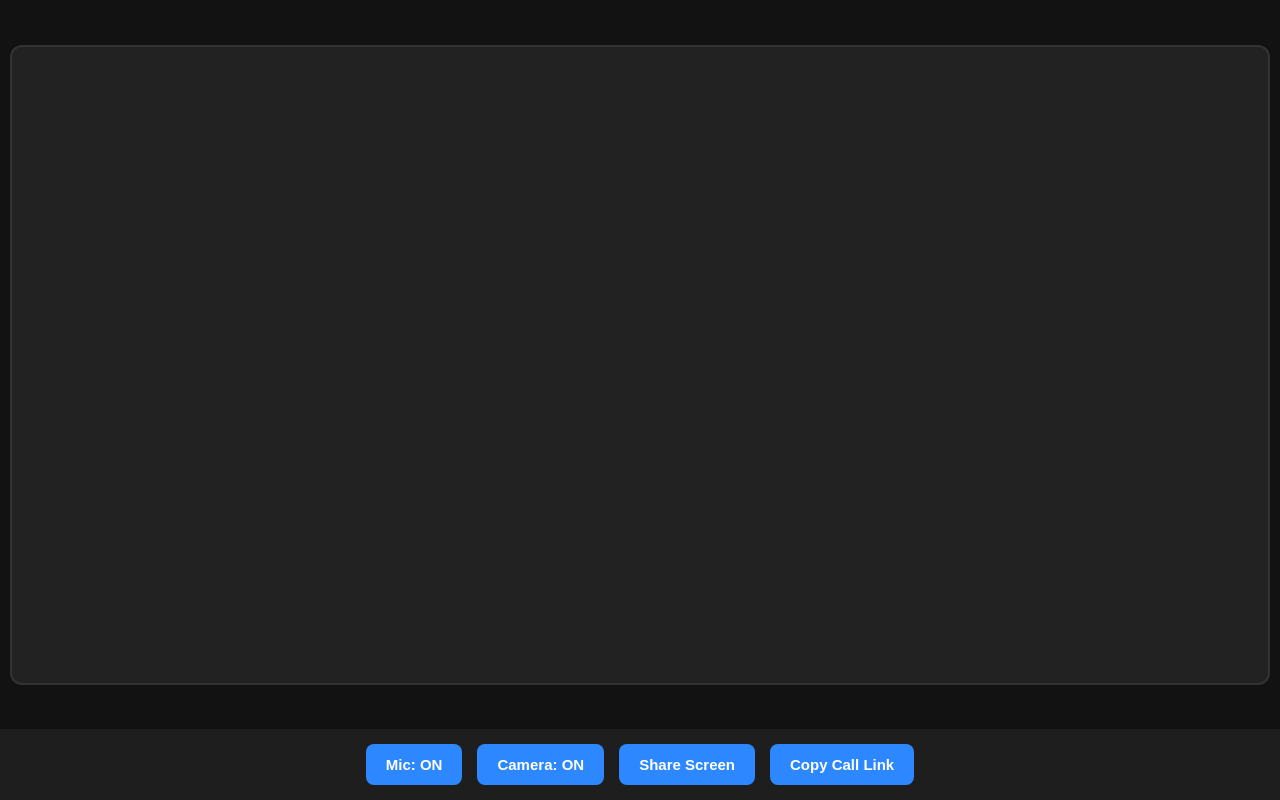
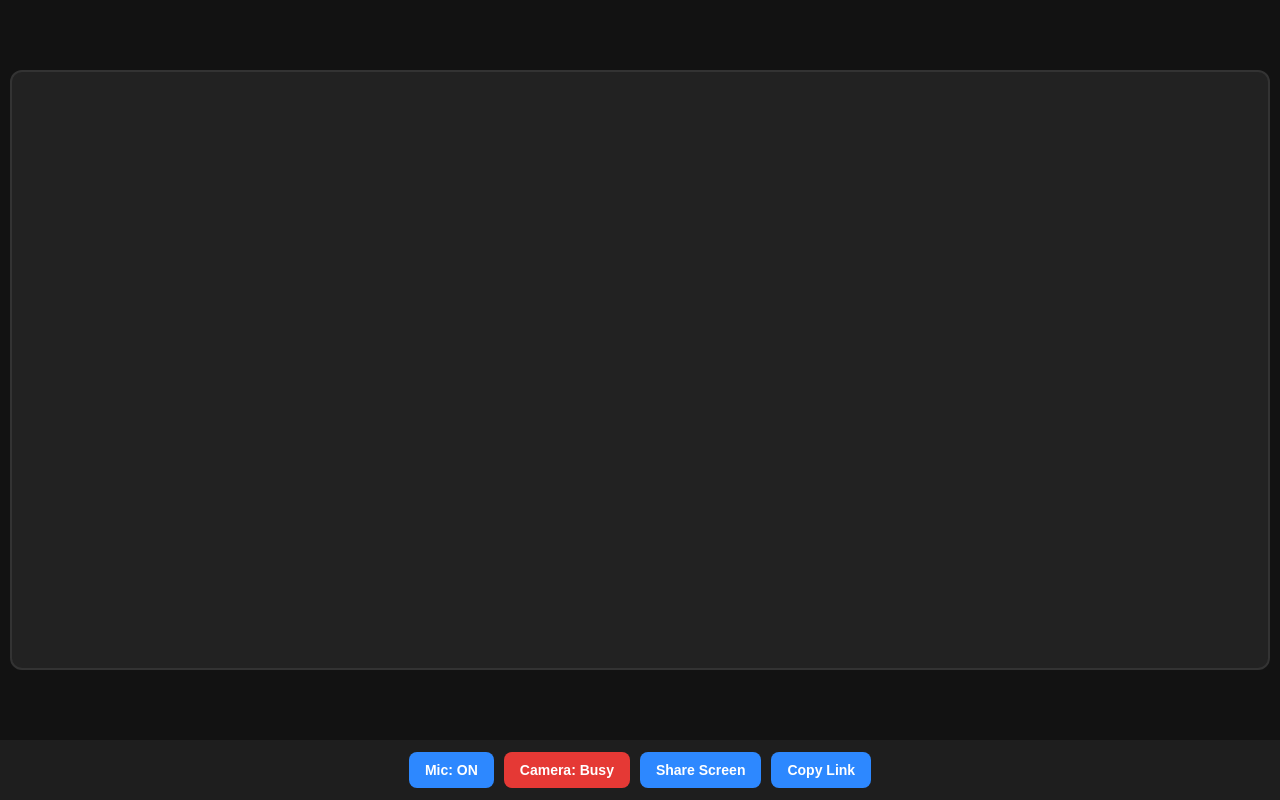
Before and after one commit to amirkhanshahu-cloud/Key-greater-store-, a Flask app: page / in a window 1280 px wide. Run offline with Flask 3, Linux system fonts and the light colour scheme; some libraries are stand-ins or nearby versions.

Commit message:
Allow view-only join when camera is busy on same device

```diff
--- a/templates/index.html
+++ b/templates/index.html
@@ -11,7 +11,7 @@
         #videos {
             flex: 1;
             display: grid;
-            grid-template-columns: repeat(auto-fit, minmax(300px, 1fr));
+            grid-template-columns: repeat(auto-fit, minmax(250px, 1fr));
             gap: 10px;
             padding: 10px;
             align-items: center;
@@ -20,7 +20,7 @@
         video {
             width: 100%;
             height: 100%;
-            max-height: 80vh;
+            max-height: 75vh;
             object-fit: cover;
             border-radius: 12px;
             background: #222;
@@ -28,23 +28,22 @@
         }
         #localVideo { transform: scaleX(-1); }
         #controls {
-            padding: 15px;
+            padding: 12px;
             background: #1e1e1e;
             display: flex;
             justify-content: center;
-            gap: 15px;
+            gap: 10px;
             flex-wrap: wrap;
         }
         button {
-            padding: 12px 20px;
+            padding: 10px 16px;
             border: none;
             border-radius: 8px;
-            font-size: 15px;
+            font-size: 14px;
             font-weight: bold;
             cursor: pointer;
             background: #2d88ff;
             color: white;
-            transition: 0.2s;
         }
         button.off { background: #e53935; }
         button.active { background: #43a047; }
@@ -60,19 +59,18 @@
         <button id="micBtn" onclick="toggleMic()">Mic: ON</button>
         <button id="camBtn" onclick="toggleCam()">Camera: ON</button>
         <button id="screenBtn" onclick="toggleScreen()">Share Screen</button>
-        <button onclick="copyLink()">Copy Call Link</button>
+        <button onclick="copyLink()">Copy Link</button>
     </div>
 
     <script>
         const socket = io();
-        // URL hash (#room) se room name lega, warna default room
         if (!window.location.hash) {
             window.location.hash = 'room-' + Math.random().toString(36).substring(2, 7);
         }
         const room = window.location.hash.substring(1);
 
-        let localStream;
-        let screenStream;
+        let localStream = null;
+        let screenStream = null;
         let isSharingScreen = false;
         const peers = {};
 
@@ -87,10 +85,12 @@
             try {
                 localStream = await navigator.mediaDevices.getUserMedia({ video: true, audio: true });
                 document.getElementById('localVideo').srcObject = localStream;
-                socket.emit('join', { room });
             } catch (err) {
-                alert('Camera/Mic permission dena zaruri hai: ' + err.message);
+                console.warn('Camera busy/blocked, joining in view-only mode:', err);
+                document.getElementById('camBtn').innerText = 'Camera: Busy';
+                document.getElementById('camBtn').classList.add('off');
             }
+            socket.emit('join', { room });
         }
 
         function createPeer(targetId, initiator) {
@@ -98,7 +98,13 @@
             peers[targetId] = pc;
 
             const currentStream = isSharingScreen ? screenStream : localStream;
-            currentStream.getTracks().forEach(track => pc.addTrack(track, currentStream));
+            if (currentStream) {
+                currentStream.getTracks().forEach(track => pc.addTrack(track, currentStream));
+            } else {
+                // Agar camera busy hai toh bhi video/audio receive karne ke liye transceiver add karein
+                pc.addTransceiver('video', { direction: 'recvonly' });
+                pc.addTransceiver('audio', { direction: 'recvonly' });
+            }
 
             pc.onicecandidate = (e) => {
                 if (e.candidate) {
@@ -158,25 +164,26 @@
             if (vid) vid.remove();
         });
 
-        // Mic Toggle
         function toggleMic() {
+            if (!localStream) return;
             const audioTrack = localStream.getAudioTracks()[0];
+            if (!audioTrack) return;
             audioTrack.enabled = !audioTrack.enabled;
             const btn = document.getElementById('micBtn');
             btn.innerText = audioTrack.enabled ? 'Mic: ON' : 'Mic: OFF';
             btn.classList.toggle('off', !audioTrack.enabled);
         }
 
-        // Camera Toggle
         function toggleCam() {
+            if (!localStream) return;
             const videoTrack = localStream.getVideoTracks()[0];
+            if (!videoTrack) return;
             videoTrack.enabled = !videoTrack.enabled;
             const btn = document.getElementById('camBtn');
             btn.innerText = videoTrack.enabled ? 'Camera: ON' : 'Camera: OFF';
             btn.classList.toggle('off', !videoTrack.enabled);
         }
 
-        // Screen Share Toggle
         async function toggleScreen() {
             const btn = document.getElementById('screenBtn');
             if (!isSharingScreen) {
@@ -205,10 +212,12 @@
             if (screenStream) {
                 screenStream.getTracks().forEach(t => t.stop());
             }
-            const camTrack = localStream.getVideoTracks()[0];
-            replaceVideoTrack(camTrack);
-            document.getElementById('localVideo').srcObject = localStream;
-            document.getElementById('localVideo').style.transform = 'scaleX(-1)';
+            if (localStream) {
+                const camTrack = localStream.getVideoTracks()[0];
+                replaceVideoTrack(camTrack);
+                document.getElementById('localVideo').srcObject = localStream;
+                document.getElementById('localVideo').style.transform = 'scaleX(-1)';
+            }
             isSharingScreen = false;
             const btn = document.getElementById('screenBtn');
             btn.innerText = 'Share Screen';
@@ -224,7 +233,7 @@
 
         function copyLink() {
             navigator.clipboard.writeText(window.location.href);
-            alert('Call link copy ho gaya! Dusre ko bhejein.');
+            alert('Call link copy ho gaya!');
         }
 
         startCall();
```
